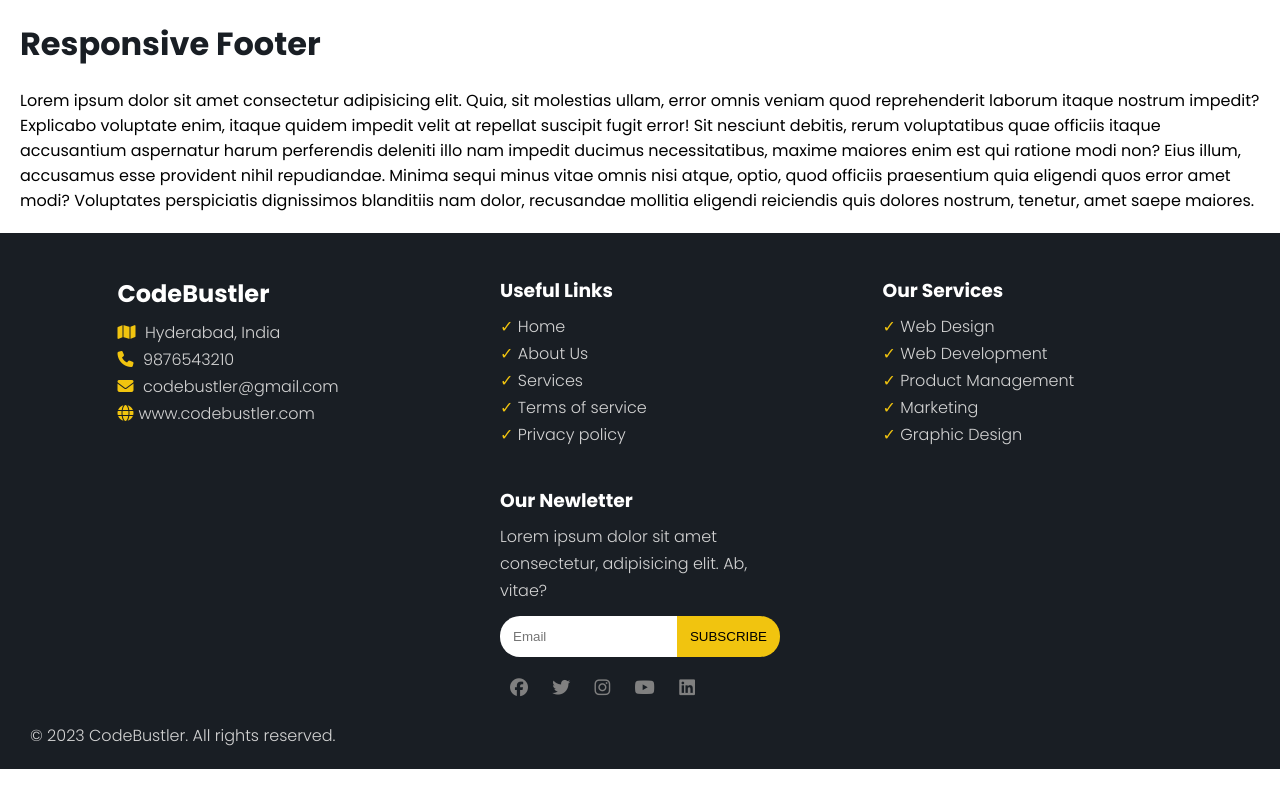
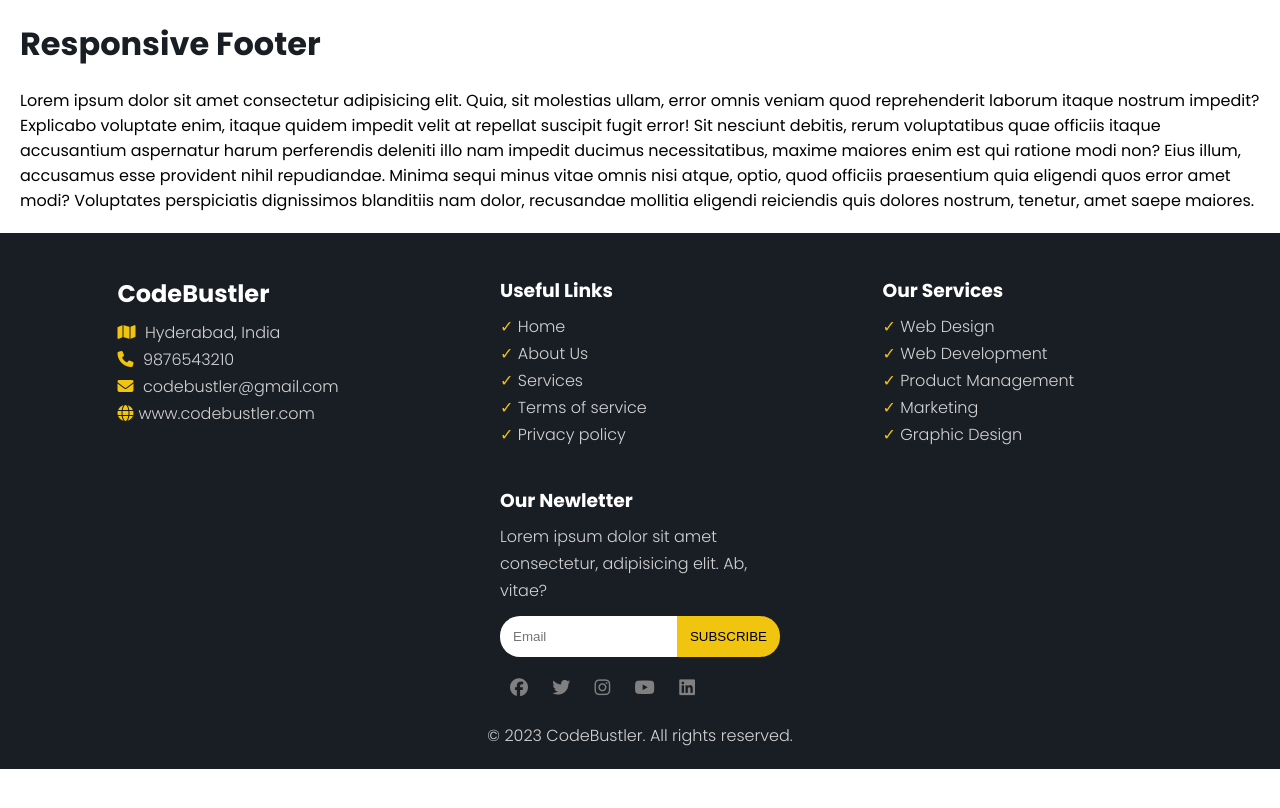
Before and after one commit to CodeBustler/footer-responsive, a plain HTML site: page index.html in a window 1280 px wide. Drawn offline with Linux system fonts and the light colour scheme.

Commit message:
3 files modified

```diff
--- a/index.html
+++ b/index.html
@@ -90,8 +90,9 @@
         </div>
       </div>
       <div class="copyright">
-        <p>&copy; 2023 CodeBustler. All rights reserved.</p>
+        <p>&copy; <span id="year"></span> CodeBustler. All rights reserved.</p>
       </div>
     </footer>
+    <script src="script.js"></script>
   </body>
 </html>
--- a/script.js
+++ b/script.js
@@ -1 +1,3 @@
-console.log('Hello!');
+let year = document.getElementById('year');
+let dynamicYear = new Date().getFullYear();
+year.innerHTML = dynamicYear;
--- a/styles.css
+++ b/styles.css
@@ -125,6 +125,12 @@ footer input[type='button'] {
   transform: scale(1.7);
 }
 
+/* COPYRIGHT  */
+.copyright p {
+  text-align: center;
+  color: lightgray;
+}
+
 @media only screen and (max-width: 600px) {
   footer {
     padding: 10px;
```
